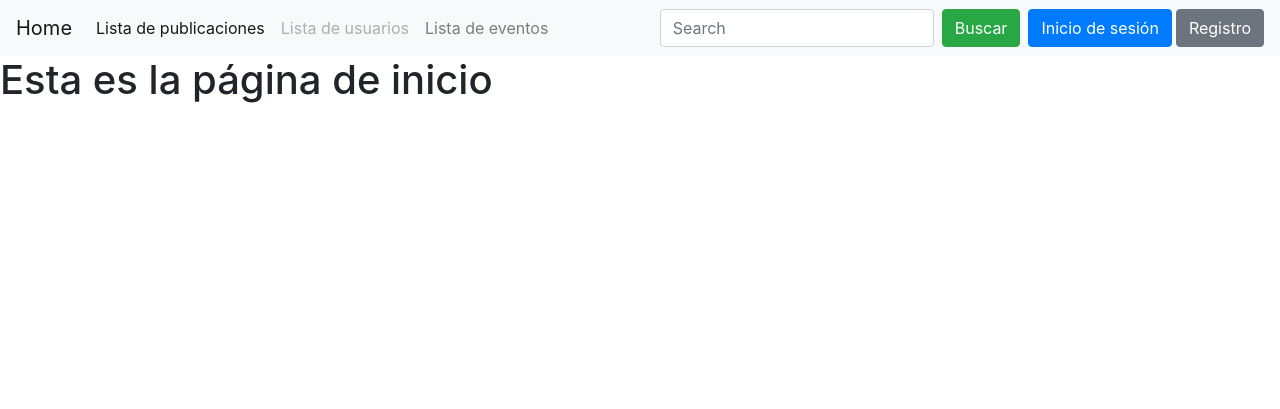
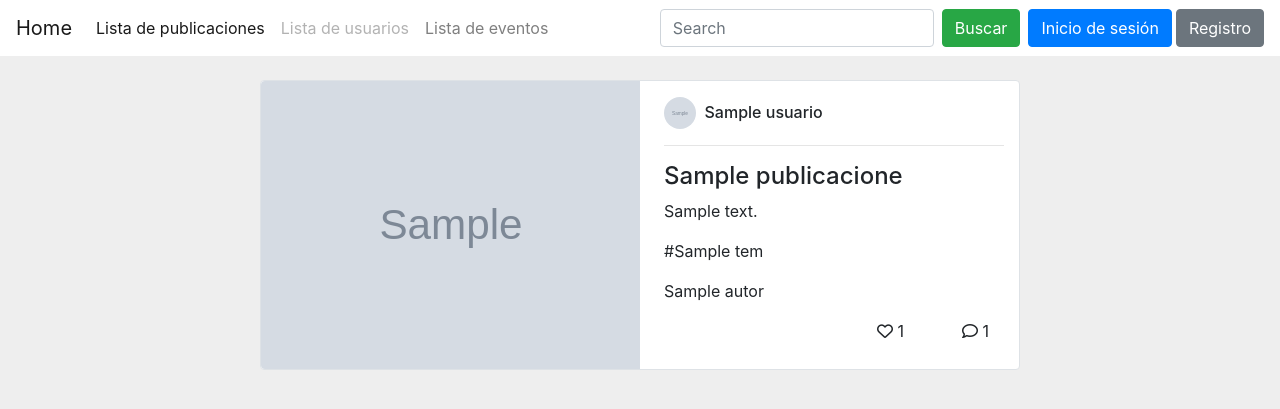
Before and after one commit to juliarobles/graffitisWeb, a Django app: template clienteApp/templates/inicio.html in a window 1280 px wide. Shown: the top 409 px of the page. Run offline with Django 3.2, Linux system fonts and the light colour scheme; the template is opened without the code that fills it: most values are stand-ins (such as "Sample title", 1, 10 or a date in 2020); grey boxes marked "Sample" are stand-in pictures; some libraries are stand-ins or nearby versions.

Commit message:
Haciendo el inicio, esta quedando bastante bonito, aún no está acabado pero hago push por si me lo cargo tenerlo bien aquí

```diff
--- /dev/null
+++ b/clienteApp/static/css/base.css
@@ -0,0 +1 @@
+.bg-grisesito {background-color: #eeeeee;}
--- a/clienteApp/static/css/inicio.css
+++ b/clienteApp/static/css/inicio.css
@@ -0,0 +1,15 @@
+.fill {object-fit: fill;}
+.contain {object-fit: contain;}
+.cover {object-fit: cover;}
+.scale-down {object-fit: scale-down;}
+.none {object-fit: none;}
+.backgroundCover {background-size: cover;}
+
+.altura18 {
+    height:18rem;
+}
+
+.icon {
+    height:2rem;
+    width:2rem;
+}
--- a/clienteApp/templates/base.html
+++ b/clienteApp/templates/base.html
@@ -9,9 +9,11 @@
 
     <!-- CSS bootstrap -->
     {% bootstrap_css %}
+    {% load static %}
+    <link rel="stylesheet" type="text/css" href="{% static 'css/base.css' %}">
+    <script src="https://kit.fontawesome.com/c77eea7e8a.js" crossorigin="anonymous"></script>
 </head>
-<body>
-    {% load static %}
+<body class="bg-grisesito">
     {% include "navbar.html" %}
 
     {% block body %}
--- a/clienteApp/templates/inicio.html
+++ b/clienteApp/templates/inicio.html
@@ -2,6 +2,85 @@
 {% extends "base.html" %}
 {% block title %} Inicio {% endblock title %}
 {% block body %}
-<h1>Esta es la página de inicio</h1>
+{% load range %}
+{% load lookup %}
+{% load static %}
+<link rel="stylesheet" type="text/css" href="{% static 'css/inicio.css' %}">
+<div class="container ">
+    <div class="row justify-content-center">
+        {% for p in publicaciones %}
+            <div class="col-8 bg-white my-2 rounded border p-0">
+                <div class="container">
+                    <div class="row">
+                        <div class="col-md-6 col-12 p-0">
+                            <div id="carousel{{p.id}}" class="carousel slide" data-ride="carousel">
+                                {% with len=p.listaGraffitis|length %}
+                                {% if len > 1 %}
+                                    <ol class="carousel-indicators">
+                                        <li data-target="#carousel{{p.id}}" data-slide-to=0 class="active"></li>
+                                            {% for value in 1|range:len %}
+                                                <li data-target="#carousel{{p.id}}" data-slide-to={{value}}></li>
+                                            {% endfor %}
+                                    </ol>
+                                {% endif %}
+                                <div class="carousel-inner">
+                                    {% for graffiti in p.listaGraffitis %}
+                                        <div class="carousel-item {% if forloop.first %}active{% endif %}">
+                                            <img class="d-block altura18 cover w-100 rounded-left" src="{{graffiti.imagen}}">
+                                        </div>
+                                    {% endfor %}
+                                </div>
+                                {% if len > 1 %}
+                                    <a class="carousel-control-prev" href="#carousel{{p.id}}" role="button" data-slide="prev">
+                                        <span class="carousel-control-prev-icon" aria-hidden="true"></span>
+                                        <span class="sr-only">Previous</span>
+                                    </a>
+                                    <a class="carousel-control-next" href="#carousel{{p.id}}" role="button" data-slide="next">
+                                        <span class="carousel-control-next-icon" aria-hidden="true"></span>
+                                        <span class="sr-only">Next</span>
+                                    </a>
+                                {% endif %}
+                                {% endwith %}
+                              </div>
+                        </div>
+                        <div class="col-md-6 col-12 pl-md-4">
+                            {% with primerGraffiti=p.listaGraffitis|lookup:0 %}
+                            <div class="h6 mt-3 d-flex align-items-center">
+                                <img class="rounded-circle icon" src={{primerGraffiti.autor.imagen}} onerror="this.src='../static/images/iconHuevo.png';"/>
+                                &nbsp;&nbsp;{{primerGraffiti.autor.usuario}}
+                            </div>
+                            {% endwith %}
+                            <hr/>
+                            <p class="h4">{{p.titulo}}</p>
+                            <p>{{p.descripcion}}</p>
+                            <p>
+                            {% for tem in p.tematica %}
+                                #{{tem}}&nbsp;
+                            {% endfor %}
+                            </p>
+                            <p>{{p.autor}}</p>
+                            <div class="container">
+                                <div class="row justify-content-end">
+                                    <div class="col-3 d-flex justify-content-end">
+                                        {% with mg=p.meGusta|length %}
+                                        <p><i class="far fa-heart"></i>&nbsp;{{mg}}</p>
+                                        {% endwith %}
+                                    </div>
+                                    <div class="col-3 d-flex justify-content-end">
+                                        {% with lc=p.listaComentarios|length %}
+                                        <p><i class="far fa-comment"></i></i>&nbsp;{{lc}}</p>
+                                        {% endwith %}
+                                    </div>
+                                </div>
+                            </div>
 
+                        </div>
+                    </div>
+                </div>
+            </div>
+            {% empty %}
+            <p>"Aún no hay publicaciones :("</p>
+        {% endfor %}
+    </div>
+</div>
 {% endblock body %}
--- a/clienteApp/templates/navbar.html
+++ b/clienteApp/templates/navbar.html
@@ -12,7 +12,7 @@
 
 
 <!-- <script type="text/javascript" src="https://gc.kis.v2.scr.kaspersky-labs.com/FD126C42-EBFA-4E12-B309-BB3FDD723AC1/main.js?attr=usgQJOR--vb7zmeTwQr1LKP43H1cWarMZZNAei36cTyTEetcYhYG216k16DGg7B8LfFbUBk2KB3DJP4T4t3WYqlEcHLSLAjxrNvKwU9Q0J21Dv0oJ144sjJhiNuCXoDS619fzuO-mMnBgtlyJOZ0XJwfaJOmX9zQyEqOcvRZ4Do" charset="UTF-8"></script> -->
-  <nav class="navbar navbar-expand-lg navbar-light bg-light">
+  <nav class="navbar navbar-expand-lg navbar-light bg-white mb-3">
     <a class="navbar-brand" href="{{url_inicio}}">Home</a>
     <button class="navbar-toggler" type="button" data-toggle="collapse" data-target="#navbarSupportedContent" aria-controls="navbarSupportedContent" aria-expanded="false" aria-label="Toggle navigation">
       <span class="navbar-toggler-icon"></span>
--- /dev/null
+++ b/clienteApp/templatetags/lookup.py
@@ -0,0 +1,8 @@
+from django import template
+
+register = template.Library()
+
+#https://stackoverflow.com/questions/8948430/get-list-item-dynamically-in-django-templates
+@register.filter(name="lookup")
+def _lookup(d, key):
+    return d[key]
```
Also changed, not shown: clienteApp/templatetags/range.py (added, +15 -0 lines), clienteApp/views.py (+9 -5 lines), clienteApp/static/images/iconHuevo.png (added), clienteApp/templatetags/__init__.py (added), 1 other file.
